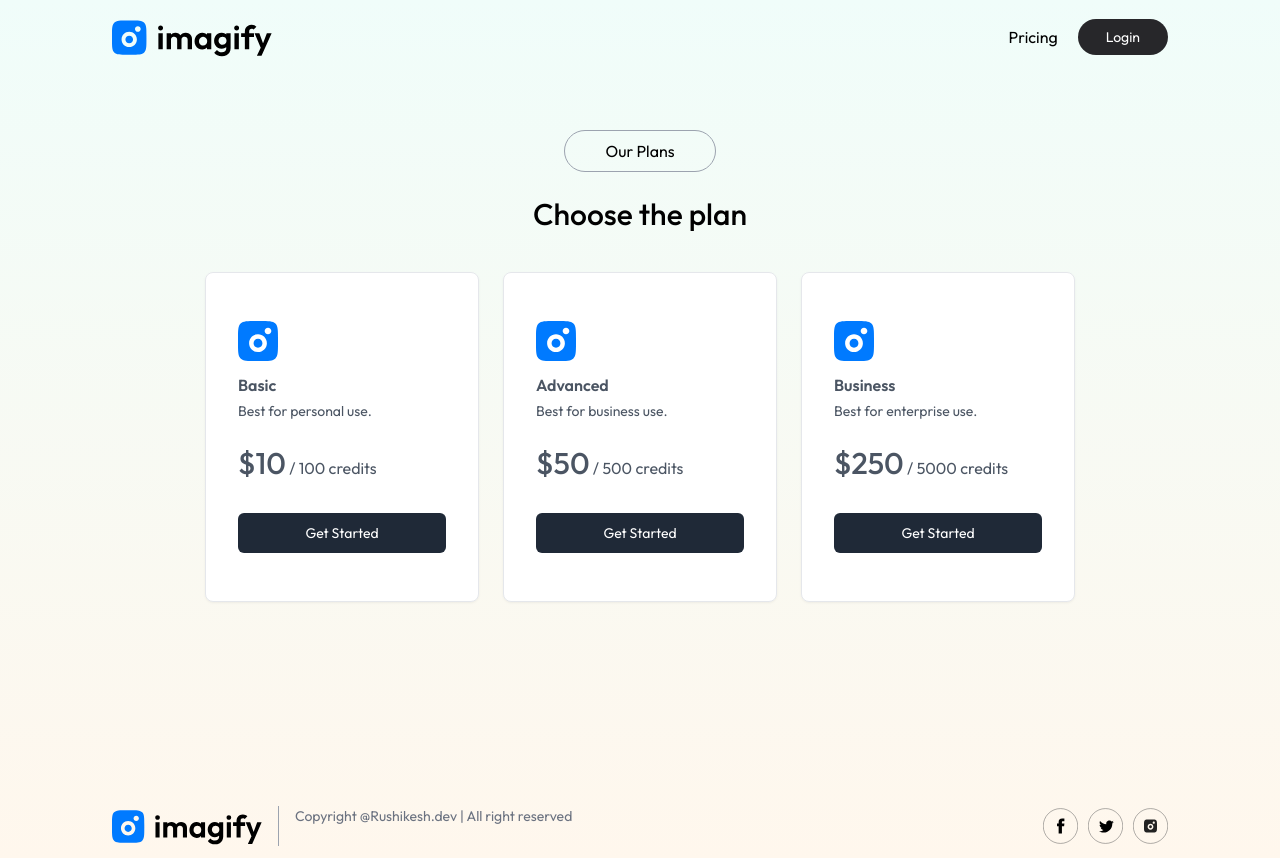
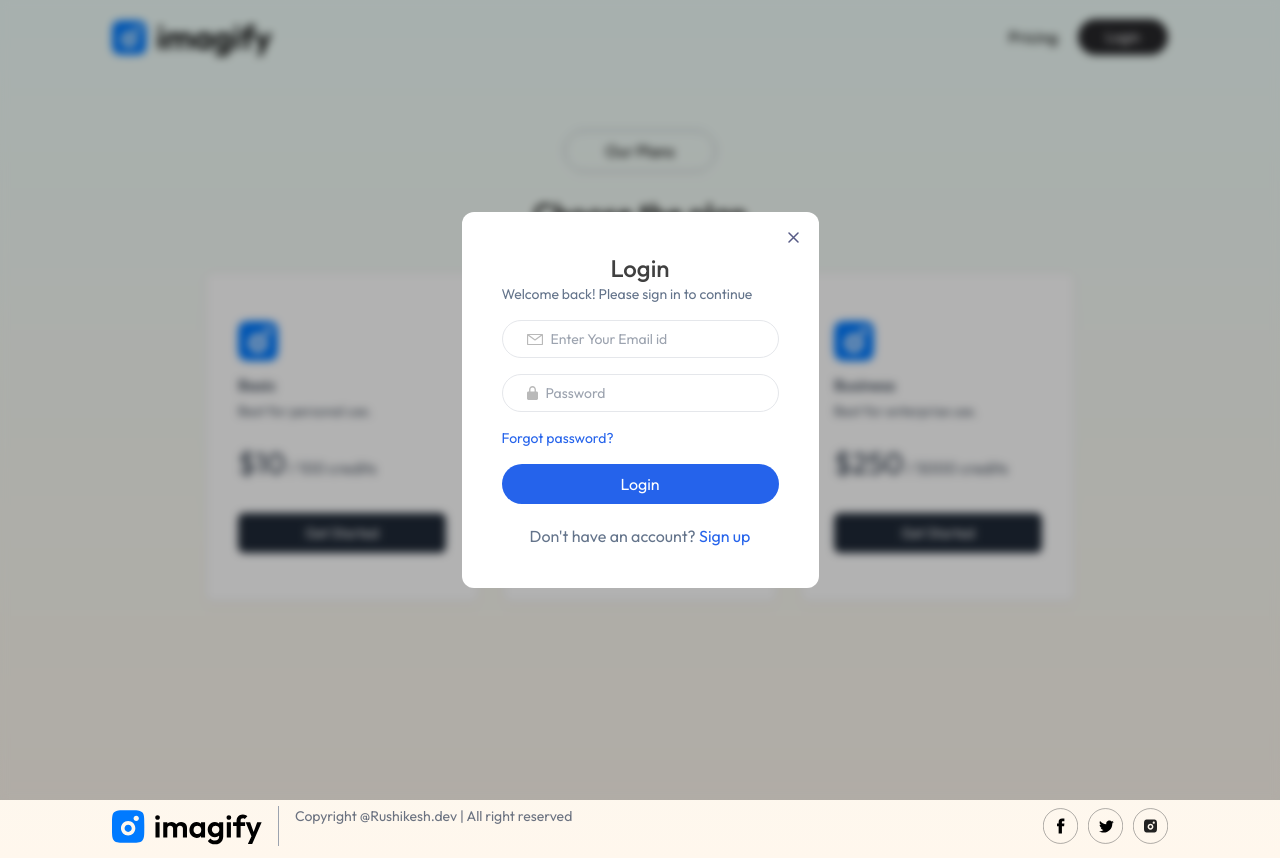
Before and after one commit to rushikesh109/Imagify, a React (Vite) app in the folder client/: page /buy in a window 1280 px wide. Both pictures are taken after a click on the button "Login". Built offline with nearby package versions, Linux system fonts and the light colour scheme; a web font is replaced by a local one.

Commit message:
Sign-up Sign-In

```diff
--- a/client/src/App.jsx
+++ b/client/src/App.jsx
@@ -1,15 +1,21 @@
-import React from 'react'
+import React, { useContext } from 'react'
 import {Routes, Route } from 'react-router-dom'
 import Home from './pages/Home'
 import BuyCredit from './pages/BuyCredit'
 import Result from './pages/Result'
 import Navbar from './components/Navbar'
 import Footer from './components/Footer'
+import Login from './components/Login'
+import { AppContext } from './context/AppContext'
 
 const App = () => {
+
+  const {showLogin} = useContext(AppContext)
+
   return (
     <div className='px-4 sm:px-10 md:px-14 lg:px-28 min-h-screen bg-gradient-to-b from-teal-50 to-orange-50'>
 <Navbar/>
+{showLogin &&  <Login/>}
       <Routes>
         <Route path='/' element={<Home/>}/>
         <Route path='/result' element={<Result/>}/>
--- /dev/null
+++ b/client/src/components/Login.jsx
@@ -0,0 +1,60 @@
+import React, { useContext, useEffect, useState } from 'react'
+import {assets} from '../assets/assets'
+import { AppContext } from '../context/AppContext'
+
+
+const Login = () => {
+
+const [state, setState] = useState('Login')
+const {setShowLogin} = useContext(AppContext)
+
+useEffect(()=>{
+    document.body.style.overflow='hidden';
+
+    return()=>{
+        document.body.style.overflow='unset';
+    }
+}, [])
+
+  return (
+    <div className='absolute top-0 left-0 right-0 bottom-0 z-10 backdrop-blur-sm bg-black/30 flex justify-center items-center'>
+
+  <form className='relative bg-white p-10 rounded-xl text-slate-500'>
+    <h1 className='text-center text-2xl text-neutral-700 font-medium'>{state}</h1>
+    <p className='text-sm'>Welcome back! Please sign in to continue</p>
+
+{state !== 'Login' &&
+    <div className='border px-6 py-2 flex items-center gap-2 rounded-full mt-4'>
+        <img src={assets} alt=''/>
+        <input type="text"  className='outline-none text-sm' placeholder='Full Name' required />
+    </div>
+}
+
+    <div className='border px-6 py-2 flex items-center gap-2 rounded-full mt-4'>
+        <img src={assets.email_icon} alt=''/>
+        <input type="email"  className='outline-none text-sm' placeholder='Enter Your Email id' required />
+    </div>
+
+    <div className='border px-6 py-2 flex items-center gap-2 rounded-full mt-4'>
+        <img src={assets.lock_icon} alt=''/>
+        <input type="password"  className='outline-none text-sm' placeholder='Password' required />
+    </div>
+
+    <p className='text-sm text-blue-600 my-4 cursor-pointer'>Forgot password?</p>
+
+    <button className='bg-blue-600 w-full text-white py-2 rounded-full'>{state === 'Login' ? 'Login': 'Create account'}</button>
+
+{state === 'Login' ?
+    <p className='mt-5 text-center'>Don't have an account? <span className='text-blue-600 cursor-pointer' onClick={()=>setState('Sign Up')}>Sign up</span></p>
+:
+    <p className='mt-5 text-center'>Already have an account? <span className='text-blue-600 cursor-pointer' onClick={()=>setState('Login')}>Login</span></p> }
+
+    <img onClick={()=>setShowLogin(false)} src={assets.cross_icon} alt='' className='absolute top-5 right-5 cursor-pointer'/>
+
+  </form>
+
+    </div>
+  )
+}
+
+export default Login
--- a/client/src/components/Navbar.jsx
+++ b/client/src/components/Navbar.jsx
@@ -4,7 +4,7 @@
 import { AppContext } from '../context/AppContext'
 const Navbar = () => {
 
-    const {user} = useContext(AppContext)
+    const {user, setShowLogin} = useContext(AppContext)
     const naviagte = useNavigate()
   return (
     <div className='flex items-center justify-between py-4'>
@@ -32,7 +32,7 @@
           :
           <div className='flex items-center gap-2 sm:gap-5'>
             <p onClick={()=>naviagte('/buy')} className='cursor-pointer'>Pricing</p>
-            <button className='bg-zinc-800 text-white px-7 py-2 sm:px-19 text-sm rounded-full'>Login</button>
+            <button onClick={()=>setShowLogin(true)} className='bg-zinc-800 text-white px-7 py-2 sm:px-19 text-sm rounded-full'>Login</button>
           </div>
         }
       </div>
--- a/client/src/context/AppContext.jsx
+++ b/client/src/context/AppContext.jsx
@@ -4,8 +4,11 @@
 
 const AppContextProvider = (props)=>{
     const [user, setUser] = useState(null);
+    const [showLogin, setShowLogin] = useState(false);
+
+
     const value = {
-        user, setUser
+        user, setUser, showLogin, setShowLogin
     }
     return (
         <AppContext.Provider value={value}>
```
